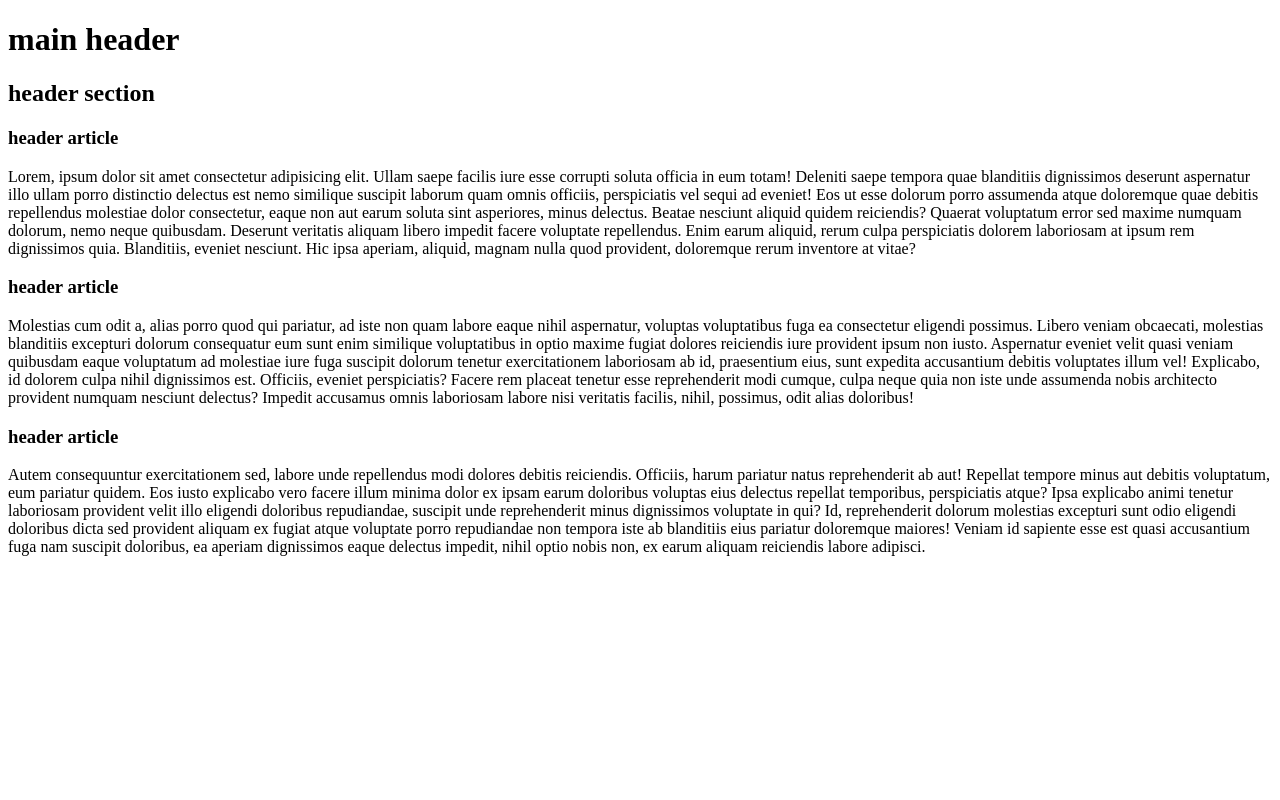
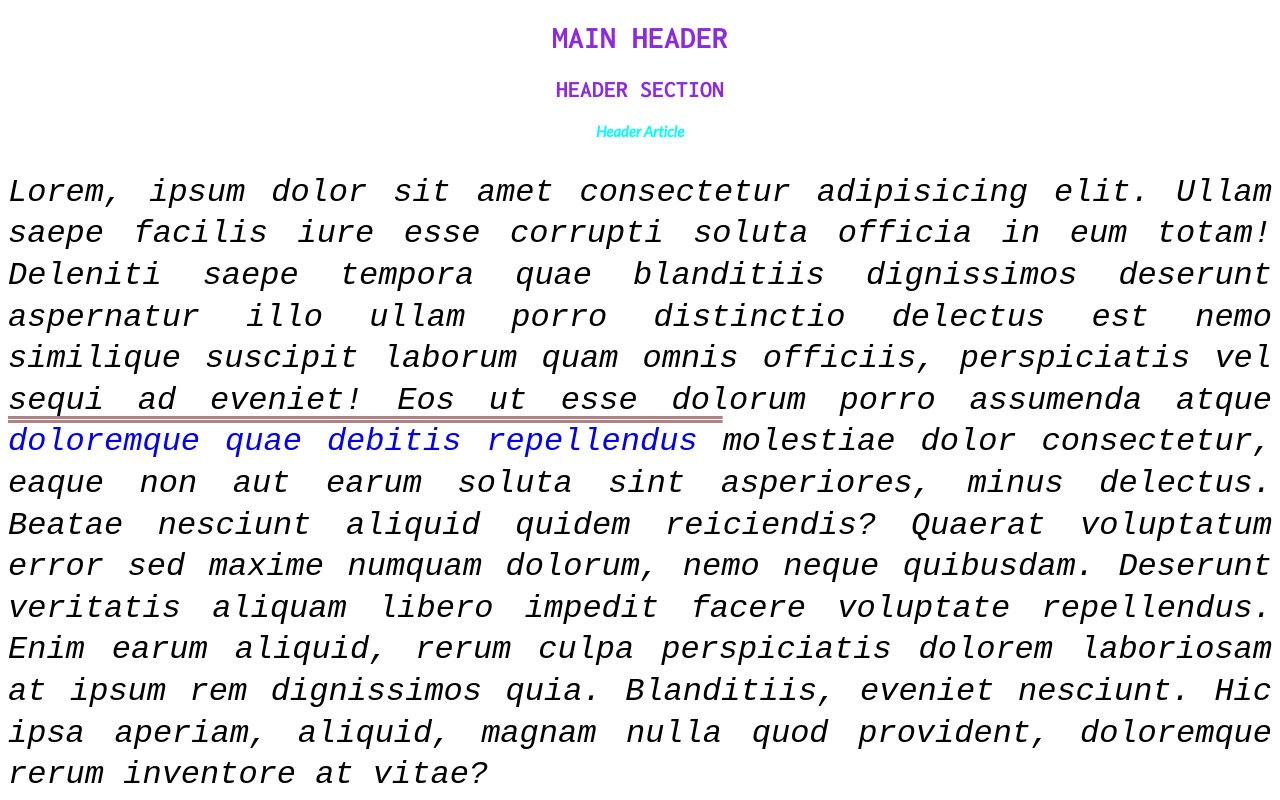
Before and after one commit to mariia59/fm_css, a plain HTML site: page index.html in a window 1280 px wide. Shown: the top 800 px of the page. Drawn offline with Linux system fonts and the light colour scheme; a web font is replaced by a local one.

Commit message:
Add style

```diff
--- /dev/null
+++ b/assets/css/style.css
@@ -0,0 +1,27 @@
+.main-header{
+  font-family: 'Inconsolata', monospace;
+  color:blueviolet;
+  text-align: center;
+  text-transform: uppercase;
+}
+.art-header{
+  color:cyan;
+  font-family: 'Lato', sans-serif;
+  font-size: 36px;
+  text-transform: capitalize;
+}
+.art-header+p{
+  font-size: 32px;
+  font-weight: 400;
+  font-style: italic;
+  font-family: 'Courier New', Courier, monospace;
+  line-height: 1.3em;
+  text-align: justify;
+}
+.page-link{
+  text-decoration: overline 3px double rgb(175, 131, 131);
+}
+.align-center{
+  text-align: center;
+  font-size: 15px;
+}
--- a/index.html
+++ b/index.html
@@ -2,8 +2,11 @@
 <html lang="en">
 <head>
   <meta charset="UTF-8">
-
   <title>CSS</title>
+  <link rel="preconnect" href="https://fonts.googleapis.com">
+<link rel="preconnect" href="https://fonts.gstatic.com" crossorigin>
+<link href="https://fonts.googleapis.com/css2?family=Inconsolata:wght@300;700&family=Lato:ital,wght@1,100;1,400&family=Smooch&display=swap" rel="stylesheet">
+  <link rel="stylesheet" href="./assets/css/style.css">
 </head>
 <body>
   <!-- h1.main-header{main header}+section>(h2.main-header{header section}+article.container*3>(h3.art-header{header article}+p>Lorem120)) -->
@@ -11,8 +14,9 @@
   <section>
     <h2 class="main-header">header section</h2>
     <article class="container">
-      <h3 class="art-header">header article</h3>
-      <p>Lorem, ipsum dolor sit amet consectetur adipisicing elit. Ullam saepe facilis iure esse corrupti soluta officia in eum totam! Deleniti saepe tempora quae blanditiis dignissimos deserunt aspernatur illo ullam porro distinctio delectus est nemo similique suscipit laborum quam omnis officiis, perspiciatis vel sequi ad eveniet! Eos ut esse dolorum porro assumenda atque doloremque quae debitis repellendus molestiae dolor consectetur, eaque non aut earum soluta sint asperiores, minus delectus. Beatae nesciunt aliquid quidem reiciendis? Quaerat voluptatum error sed maxime numquam dolorum, nemo neque quibusdam. Deserunt veritatis aliquam libero impedit facere voluptate repellendus. Enim earum aliquid, rerum culpa perspiciatis dolorem laboriosam at ipsum rem dignissimos quia. Blanditiis, eveniet nesciunt. Hic ipsa aperiam, aliquid, magnam nulla quod provident, doloremque rerum inventore at vitae?</p>
+      <h3 class="art-header align-center">header article</h3>
+      <p class="align-center">
+        Lorem, ipsum dolor sit amet consectetur adipisicing elit. Ullam saepe facilis iure esse corrupti soluta officia in eum totam! Deleniti saepe tempora quae blanditiis dignissimos deserunt aspernatur illo ullam porro distinctio delectus est nemo similique suscipit laborum quam omnis officiis, perspiciatis vel sequi ad eveniet! Eos ut esse dolorum porro assumenda atque <a href="#" class="page-link">doloremque quae debitis repellendus </a> molestiae dolor consectetur, eaque non aut earum soluta sint asperiores, minus delectus. Beatae nesciunt aliquid quidem reiciendis? Quaerat voluptatum error sed maxime numquam dolorum, nemo neque quibusdam. Deserunt veritatis aliquam libero impedit facere voluptate repellendus. Enim earum aliquid, rerum culpa perspiciatis dolorem laboriosam at ipsum rem dignissimos quia. Blanditiis, eveniet nesciunt. Hic ipsa aperiam, aliquid, magnam nulla quod provident, doloremque rerum inventore at vitae?</p>
     </article>
     <article class="container">
       <h3 class="art-header">header article</h3>
```
